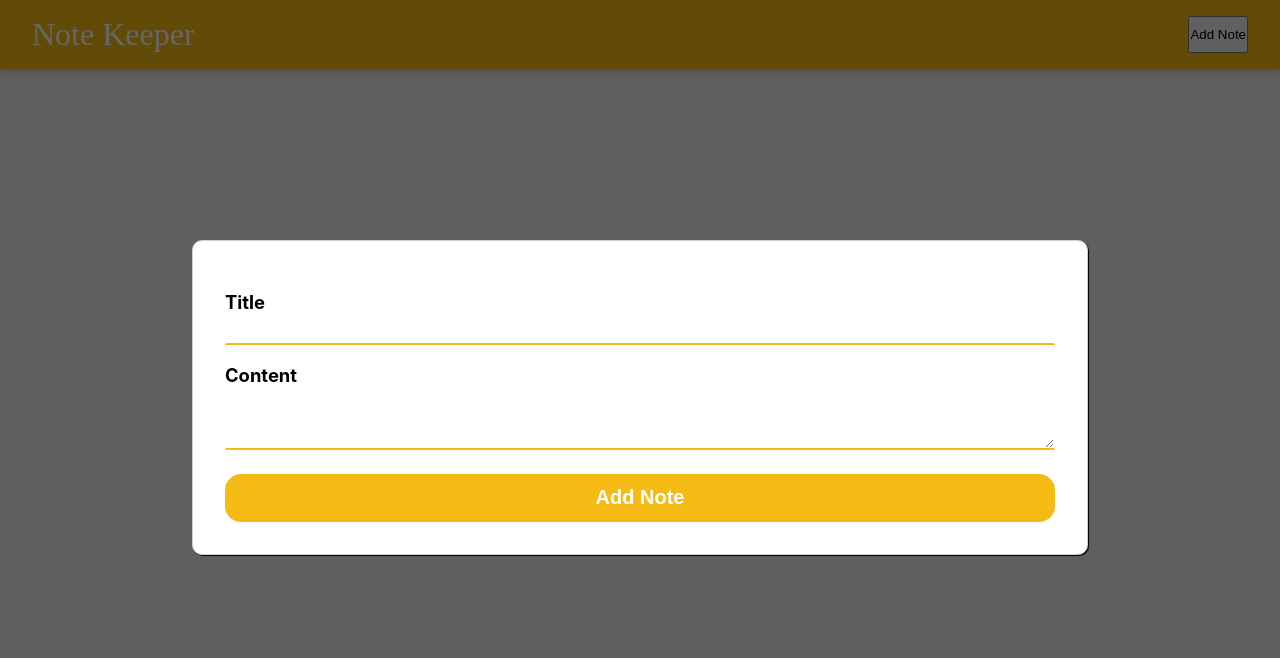
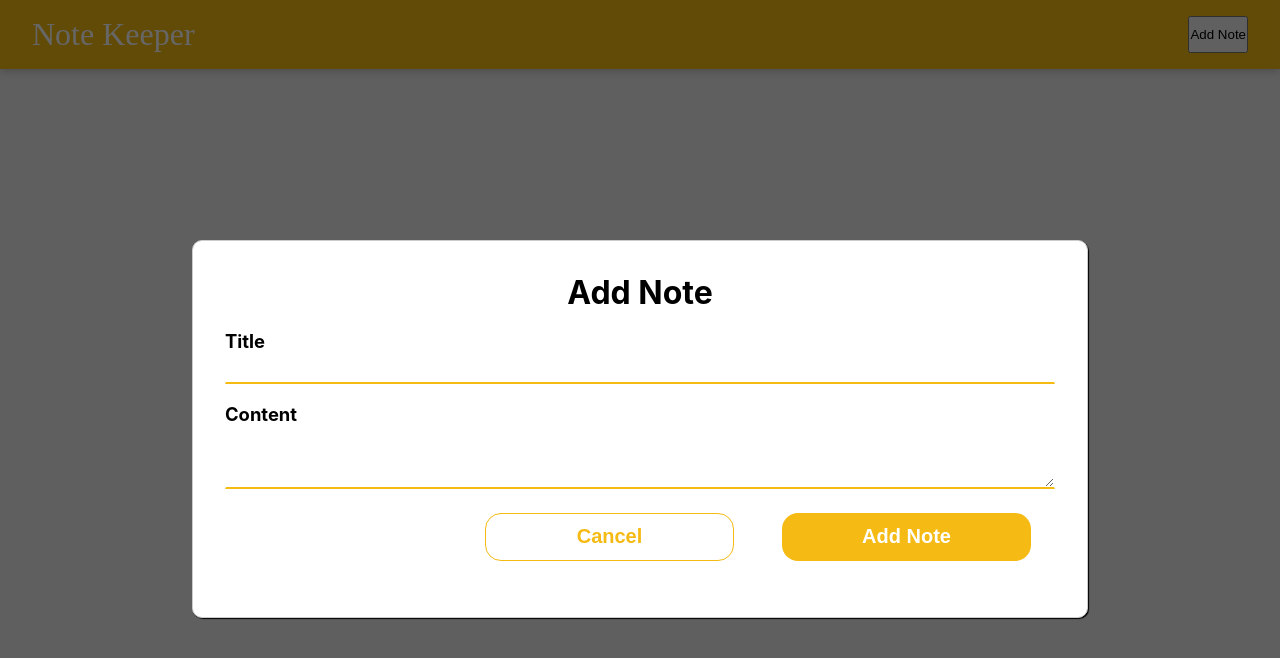
Before and after one commit to dev-bhuptani/note-keeper, a React (Create React App) app: page / in a window 1280 px wide. Both pictures are taken after a click on the button "Add Note". Shown: the top 658 px of the page. Built offline with nearby package versions, Linux system fonts and the light colour scheme.

Commit message:
Added cancel button to NoteFormModal.

```diff
--- a/public/styles.css
+++ b/public/styles.css
@@ -42,8 +42,8 @@ footer p {
   background: #fff;
   border-radius: 7px;
   box-shadow: 0 2px 5px #ccc;
-  padding: 10px;
-  width: 240px;
+  padding: 1rem;
+  width: 20rem;
   margin: 16px;
   float: left;
 }
@@ -78,6 +78,10 @@ footer p {
   padding: 2rem;
 }
 
+.note-form h1 {
+  text-align: center;
+}
+
 .note-form input,
 .note-form textarea {
   width: 100%;
@@ -96,8 +100,25 @@ footer p {
   font-weight: bold;
 }
 
-.note-form button {
-  margin-top: 1.5rem;
+.note-form-cancel-btn {
+  float: right;
+  width: 30%;
+  margin: 1.5rem;
+  height: 3rem;
+  font-weight: bold;
+  font-size: 1.25rem;
+  border: 0.1rem solid #f5ba13;
+  border-radius: 1rem;
+  color: #f5ba13;
+  background-color: white;
+  display: inline;
+}
+
+.note-form-submit-btn {
+  float: right;
+  display: inline;
+  width: 30%;
+  margin: 1.5rem;
   height: 3rem;
   background-color: #f5ba13;
   font-weight: bold;
@@ -107,8 +128,10 @@ footer p {
   border-radius: 1rem;
 }
 
-.note-edit {
+.note-edit,
+.note-delete {
   float: right;
+  margin: 0.2rem;
 }
 
 .backdrop {
--- a/src/components/Note.js
+++ b/src/components/Note.js
@@ -3,6 +3,9 @@ function Note(props) {
     <div className="note">
       <h1>{props.title}</h1>
       <p>{props.content}</p>
+      <div className="note-delete">
+        <span>Delete</span>
+      </div>
       <div className="note-edit">
         <span>Edit</span>
       </div>
--- a/src/components/NoteFormModal.js
+++ b/src/components/NoteFormModal.js
@@ -11,11 +11,22 @@ function NoteFormModal(props) {
         onClick={props.toggleNoteFormModal.bind(this, false)}
       ></div>
       <form className="note-form" onSubmit={noteFormSubmitHandler}>
+        <h1>Add Note</h1>
         <label>Title</label>
         <input type="text" name="title" required={true} />
         <label>Content</label>
         <textarea name="content" required={true}></textarea>
-        <button type="submit">Add Note </button>
+        <div>
+          <button type="submit" className="note-form-submit-btn">
+            Add Note
+          </button>
+          <button
+            className="note-form-cancel-btn"
+            onClick={props.toggleNoteFormModal.bind(this, false)}
+          >
+            Cancel
+          </button>
+        </div>
       </form>
     </>
   );
```
Lines whose indentation alone changed are shown as unchanged.
